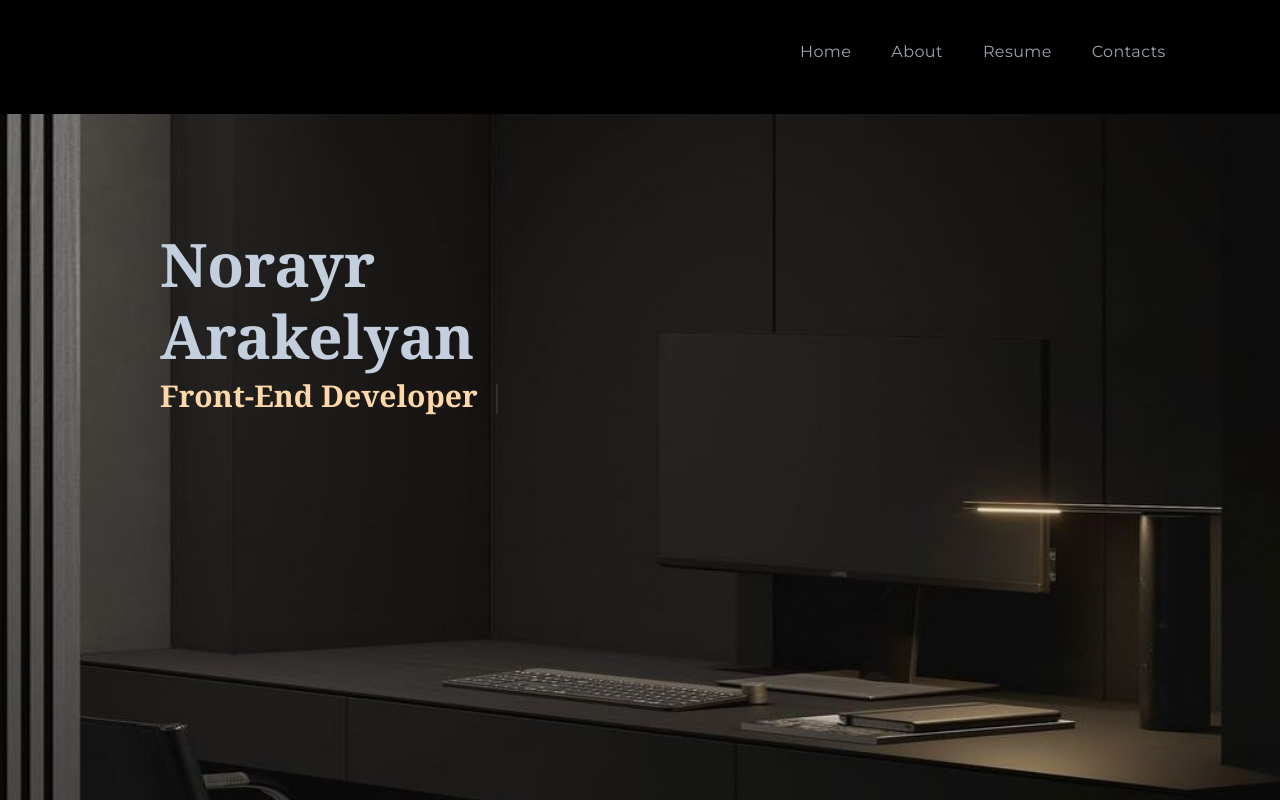
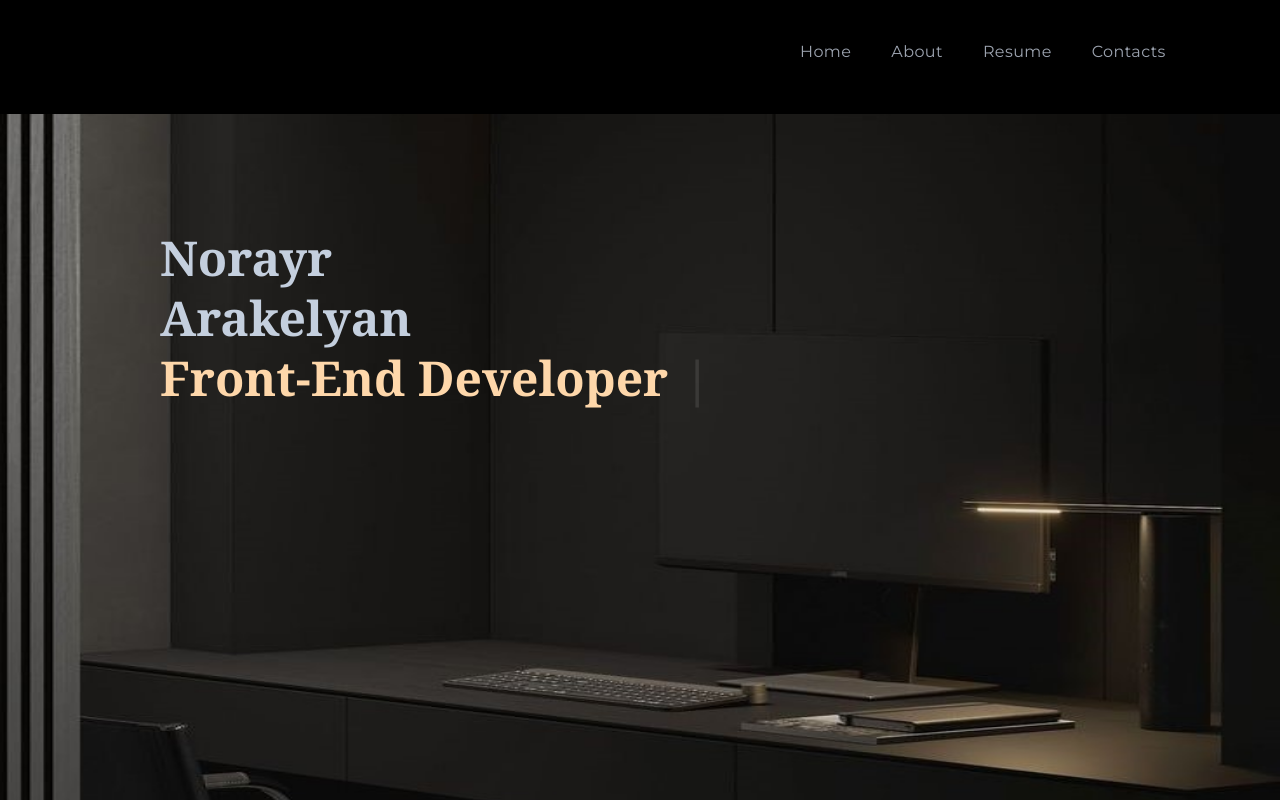
Before and after one commit to Noro233/Noro233.github.io, a React (Create React App) app: page / in a window 1280 px wide. Shown: the top 800 px of the page. Built offline with nearby package versions, Linux system fonts and the light colour scheme.

Commit message:
home page style change

```diff
--- a/src/Components/Home/Home.jsx
+++ b/src/Components/Home/Home.jsx
@@ -15,14 +15,14 @@ function Home() {
 
   return (
     <>
-      <section id="home" className=" max-w-full w-full h-[900px] font-titleFont ">
+      <section id="home" className="  w-full md:w-full h-[900px] font-titleFont ">
 
         <div className=" w-full h-[800px] " >
 
-          <div className="flex flex-col gap-3 pt-[120px] pl-40 pt-20 absolute z-30 ">
-            <h1 className="text-6xl font-bold text-gray font-serif"> Norayr </h1>
-            <h1 className="text-6xl font-bold text-gray font-serif " > Arakelyan </h1>
-            <h2 className="text-designColor font-bold text-3xl font-serif"> <span>  {text} </span>
+          <div className="flex flex-col md:flex-col gap-3 pt-[120px] pl-40 pt-20 absolute z-30 ">
+            <h1 className="text-6xl md:text-5xl font-bold text-gray font-serif"> Norayr </h1>
+            <h1 className="text-6xl md:text-5xl font-bold text-gray font-serif " > Arakelyan </h1>
+            <h2 className="text-designColor font-bold text-3xl md:text-5xl font-serif"> <span>  {text} </span>
               <Cursor
                 cursorBlinking="true"
                 cursorColor="#e7e5e4"
@@ -30,8 +30,8 @@ function Home() {
             </h2>
           </div>
 
-          <div className=" w-full  ">
-            <img src={Homeimage} className="max-w-full w-full h-[800px]" />
+          <div className=" w-full md:w-full ">
+            <img src={Homeimage} className=" w-full md:w-full h-[800px]" />
           </div>
 
         </div>
```
